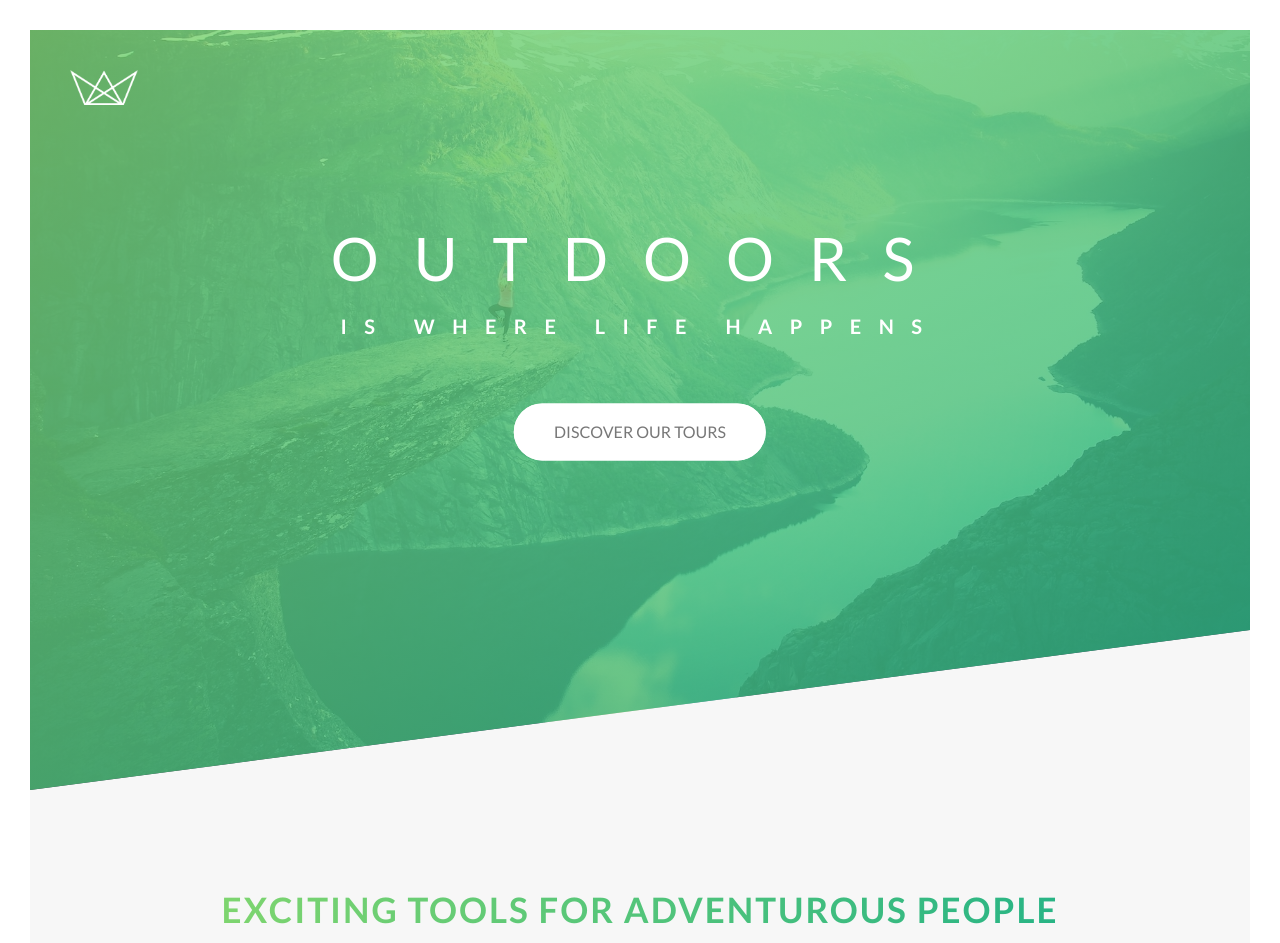
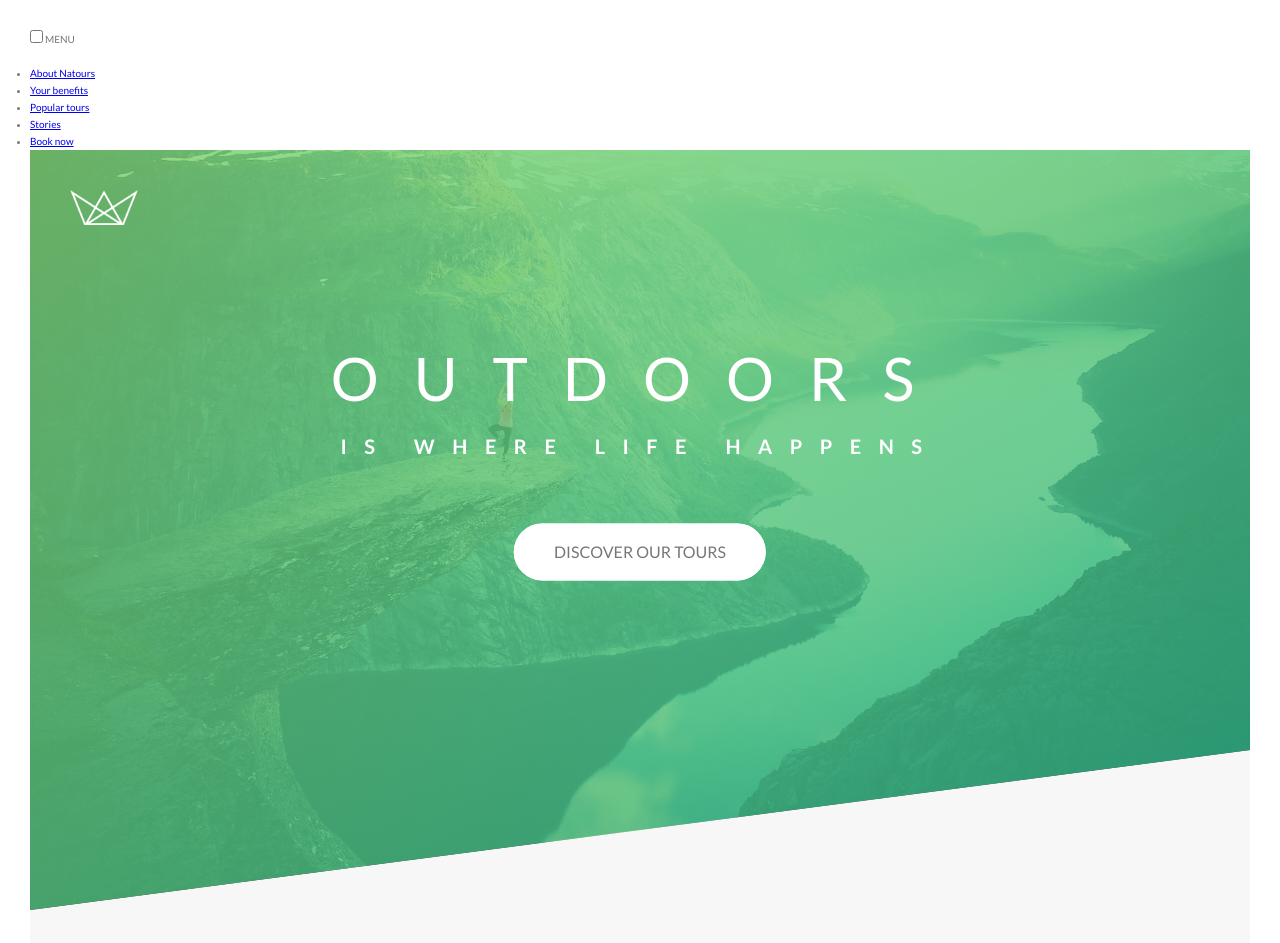
Before and after one commit to aborjas/natours-project, a website: page index.html in a window 1280 px wide. Shown: the top 943 px of the page. Drawn offline with Linux system fonts and the light colour scheme.

Commit message:
navigation menu created on html

```diff
--- a/index.html
+++ b/index.html
@@ -13,6 +13,25 @@
         <title>Natours | Exciting tours for adventurous people</title>
     </head>
     <body>
+        <div class="navigation">
+
+            <input type="checkbox" class="navigation__checkbox" id="navi-toggle">
+
+            <label for="navi-toggle" class="navigation__button">MENU</label>
+
+            <div class="navigation_background">&nbsp;</div>
+
+            <nav class="navigation__nav">
+                <ul class="navigation__list">
+                    <li class="navigation__item"><a class="navigation__link" href="#">About Natours</a></li>
+                    <li class="navigation__item"><a class="navigation__link" href="#">Your benefits</a></li>
+                    <li class="navigation__item"><a class="navigation__link" href="#">Popular tours</a></li>
+                    <li class="navigation__item"><a class="navigation__link" href="#">Stories</a></li>
+                    <li class="navigation__item"><a class="navigation__link" href="#">Book now</a></li>
+                </ul>
+            </nav>
+        </div>
+
 		<header class="header">
 				<div class="header__logo-box">
 					<img src="img/logo-white.png" alt="Logo" class="header__logo">
```
Lines whose indentation alone changed are shown as unchanged.
